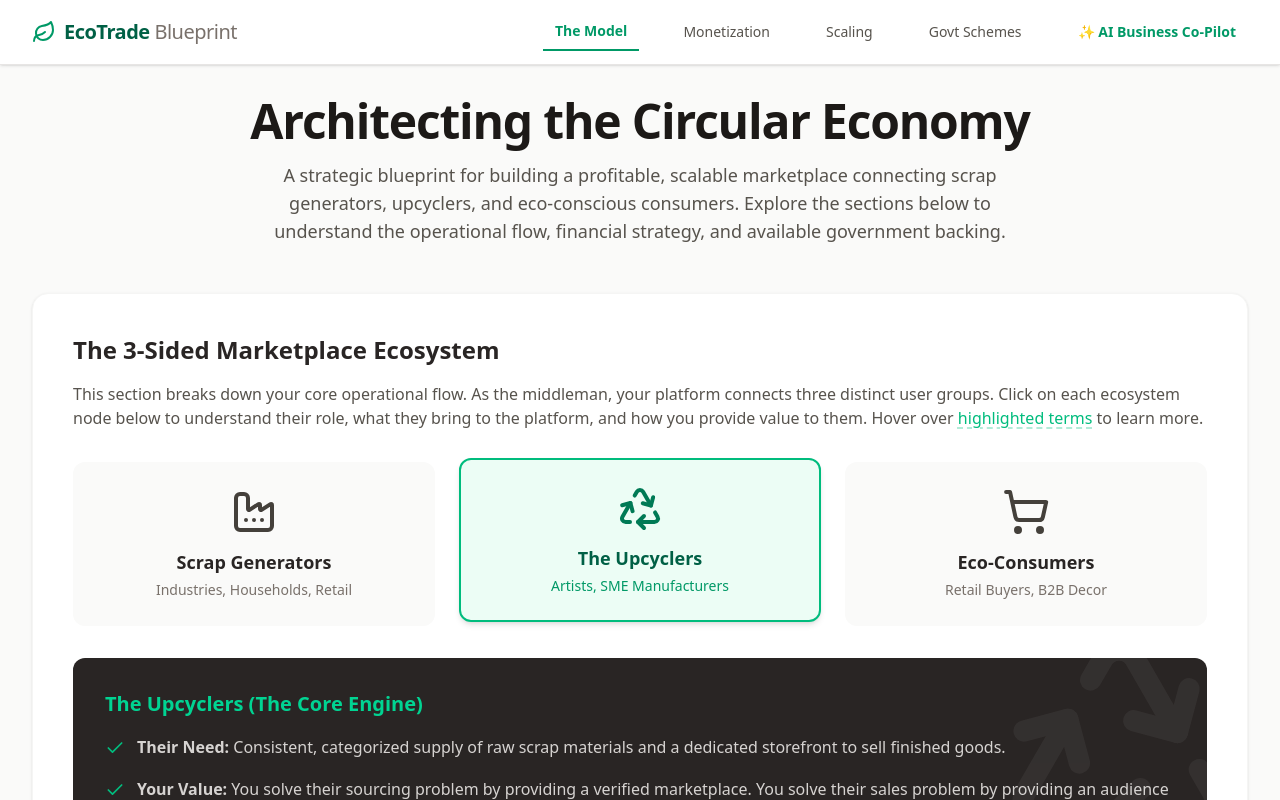
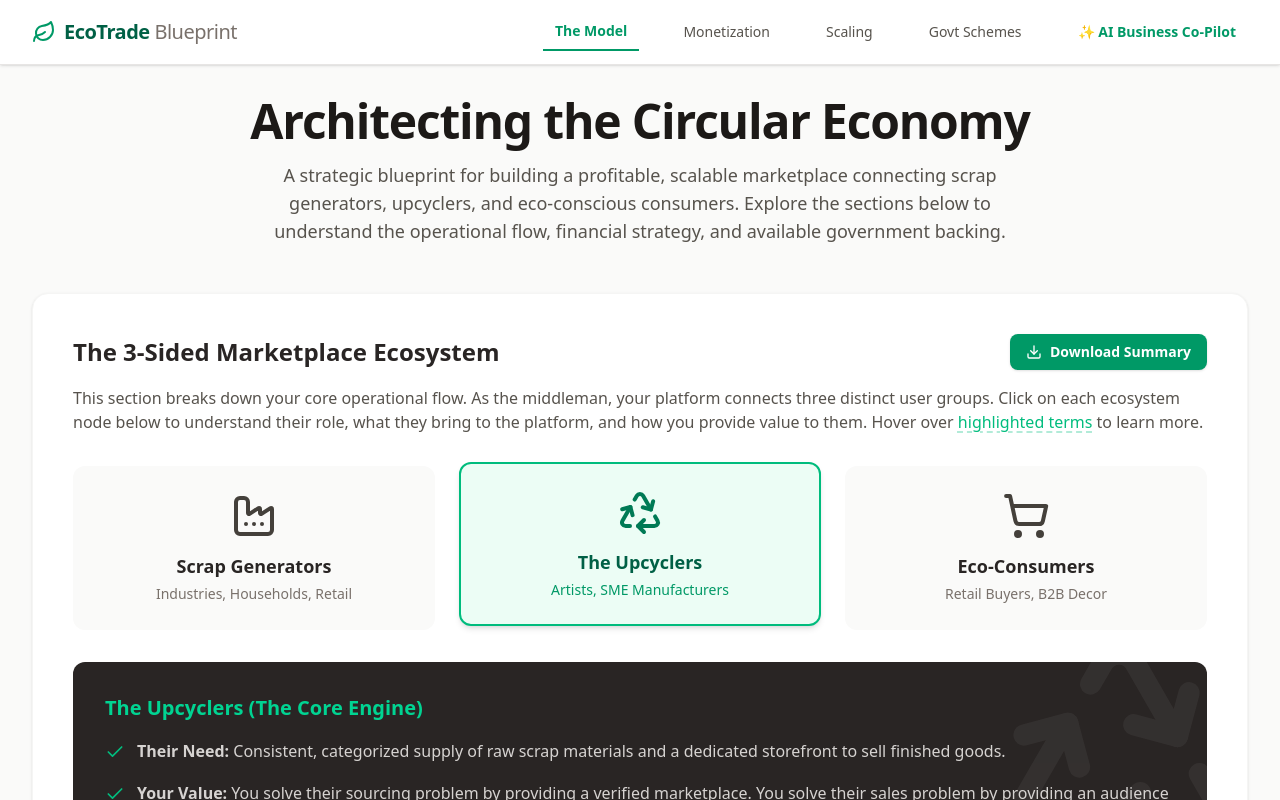
Before and after one commit to Saurabh752007/scrap_to_wealth_business_guide, a React (Vite) app: page / in a window 1280 px wide. Shown: the top 800 px of the page. Built offline with nearby package versions, Linux system fonts and the light colour scheme.

Commit message:
feat: add print functionality to marketplace model
Implement print support using react-to-print and update CSS margins for better A4 document layout.

```diff
--- a/src/components/TheModel.tsx
+++ b/src/components/TheModel.tsx
@@ -1,7 +1,8 @@
-import React, { useState } from 'react';
+import React, { useState, useRef } from 'react';
 import { Factory, Recycle, ShoppingCart, Check, Info } from 'lucide-react';
 import { cn } from '../lib/utils';
 import { motion, AnimatePresence } from 'motion/react';
+import { useReactToPrint } from 'react-to-print';
 
 const Tooltip = ({ children, content }: { children: React.ReactNode, content: React.ReactNode }) => (
   <span className="group relative inline-flex items-center cursor-help">
@@ -63,16 +64,29 @@ export default function TheModel() {
 
   const activeData = modelData[activeNode];
 
+const contentRef = useRef<HTMLDivElement>(null);
+  const reactToPrintFn = useReactToPrint({ contentRef });
+
   return (
-    <div className="bg-white rounded-2xl shadow-sm border border-stone-100 p-6 md:p-10">
-      <h2 className="text-2xl font-bold text-stone-800 mb-4">
-        The 3-Sided Marketplace Ecosystem
-      </h2>
+    <div className="bg-white rounded-2xl shadow-sm border border-stone-100 p-6 md:p-10 relative">
+      <div className="flex flex-col sm:flex-row justify-between items-start sm:items-center mb-4 gap-4">
+        <h2 className="text-2xl font-bold text-stone-800">
+          The 3-Sided Marketplace Ecosystem
+        </h2>
+        <button
+          onClick={() => reactToPrintFn()}
+          className="bg-emerald-600 hover:bg-emerald-700 text-white font-bold py-2 px-4 rounded-lg flex items-center space-x-2 transition-colors text-sm shadow-sm print:hidden"
+        >
+          <svg xmlns="http://www.w3.org/2000/svg" width="16" height="16" viewBox="0 0 24 24" fill="none" stroke="currentColor" strokeWidth="2" strokeLinecap="round" strokeLinejoin="round"><path d="M21 15v4a2 2 0 0 1-2 2H5a2 2 0 0 1-2-2v-4"></path><polyline points="7 10 12 15 17 10"></polyline><line x1="12" y1="15" x2="12" y2="3"></line></svg>
+          <span>Download Summary</span>
+        </button>
+      </div>
       <p className="text-stone-600 mb-8">
         This section breaks down your core operational flow. As the middleman, your platform connects three distinct user groups. Click on each ecosystem node below to understand their role, what they bring to the platform, and how you provide value to them. Hover over <span className="text-emerald-500 font-medium decoration-dashed underline underline-offset-4 decoration-emerald-500/40">highlighted terms</span> to learn more.
       </p>
 
-      <div className="grid grid-cols-1 md:grid-cols-3 gap-6 mb-8 text-center">
+      <div ref={contentRef} className="space-y-8 print:px-8 print:pt-6">
+        <div className="grid grid-cols-1 md:grid-cols-3 gap-6 text-center">
         <NodeCard
           id="supplier"
           title="Scrap Generators"
@@ -128,6 +142,7 @@ export default function TheModel() {
           </motion.div>
         </AnimatePresence>
       </div>
+      </div>
     </div>
   );
 }
--- a/src/index.css
+++ b/src/index.css
@@ -3,7 +3,7 @@
 @media print {
   @page {
     size: A4;
-    margin: 15mm;
+    margin: 20mm 25mm;
   }
 
   /* General print improvements */
@@ -30,7 +30,7 @@
     min-width: 100% !important;
     max-width: 100% !important;
     flex: 0 0 100% !important;
-    padding: 0 !important;
+    padding: 15mm 20mm !important;
     margin: 0 auto !important;
     border: none !important;
     box-shadow: none !important;
```
Also changed, not shown: src/components/Monetization.tsx (+6 -1 lines).
